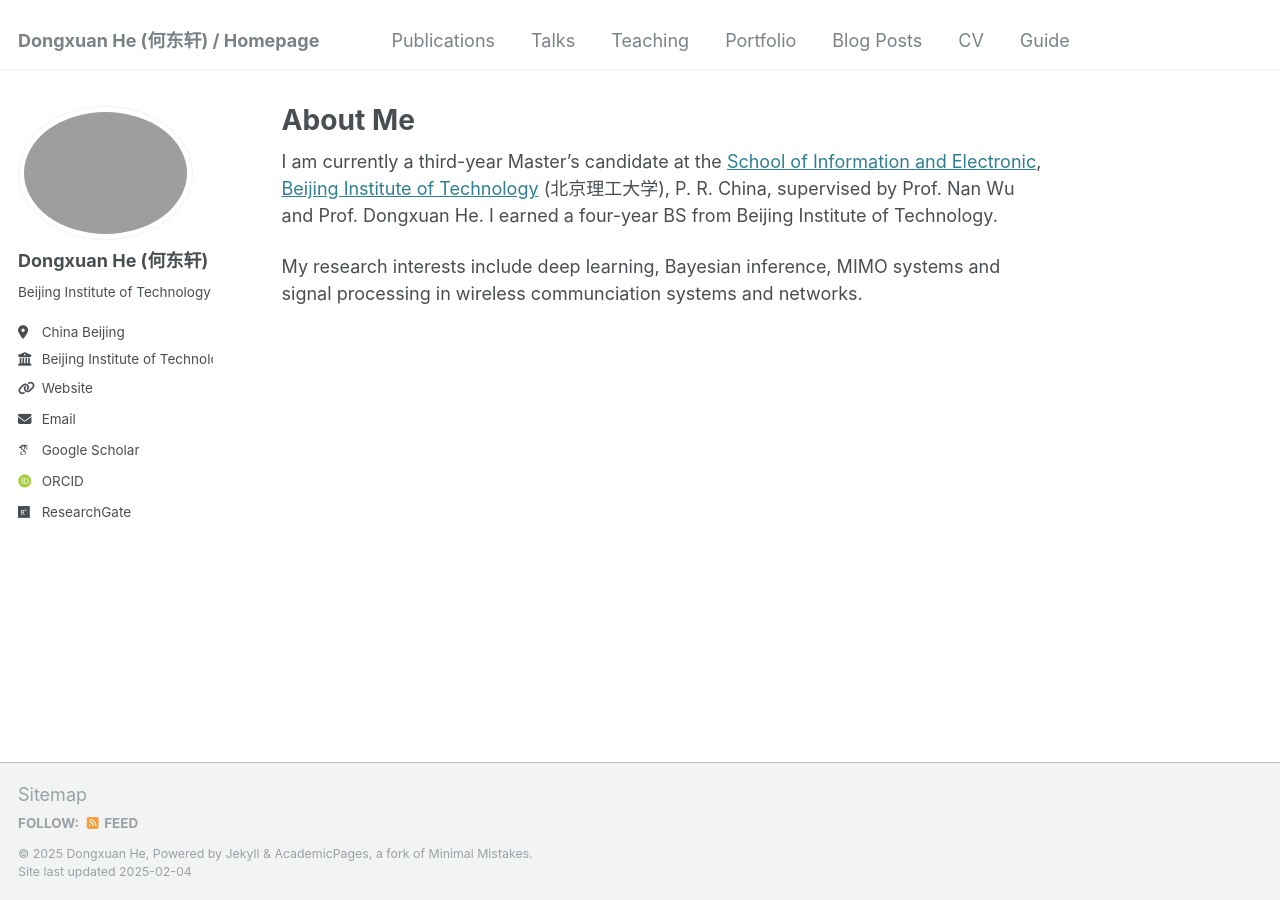
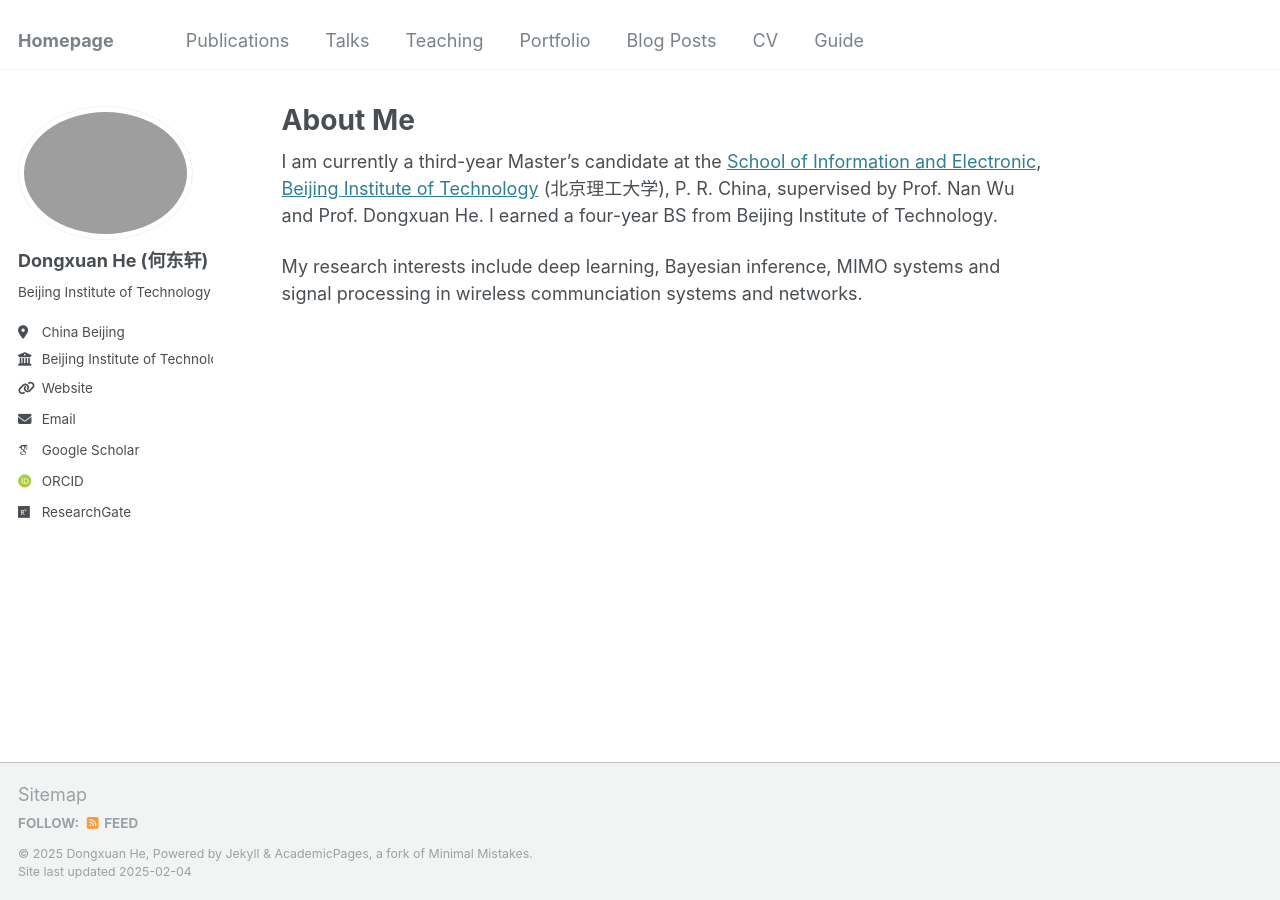
Before and after one commit to dongxuanBIT/dongxuanBIT.github.io, a Jekyll site: the page built from _pages/about.md, in a window 1280 px wide. Built offline with Jekyll 4.4.1, drawn with Linux system fonts in a browser that asks for light colours; some web fonts are replaced.

Commit message:
Update _config.yml

```diff
--- a/_config.yml
+++ b/_config.yml
@@ -8,7 +8,7 @@
 
 # Basic Site Settings
 locale                   : "en-US"
-title                    : "Dongxuan He (何东轩) / Homepage"
+title                    : "Homepage"
 title_separator          : "-"
 name                     : &name "Dongxuan He"
 description              : &description "personal description"
```
